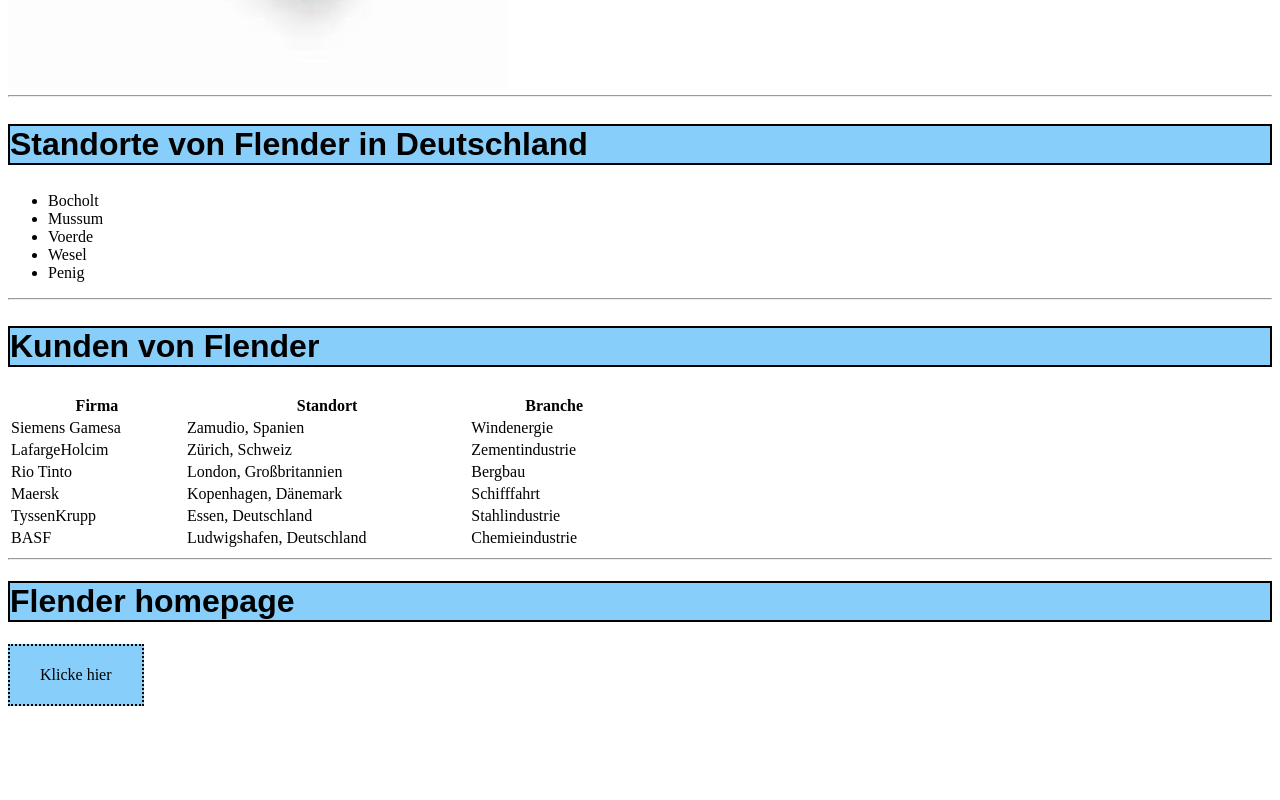
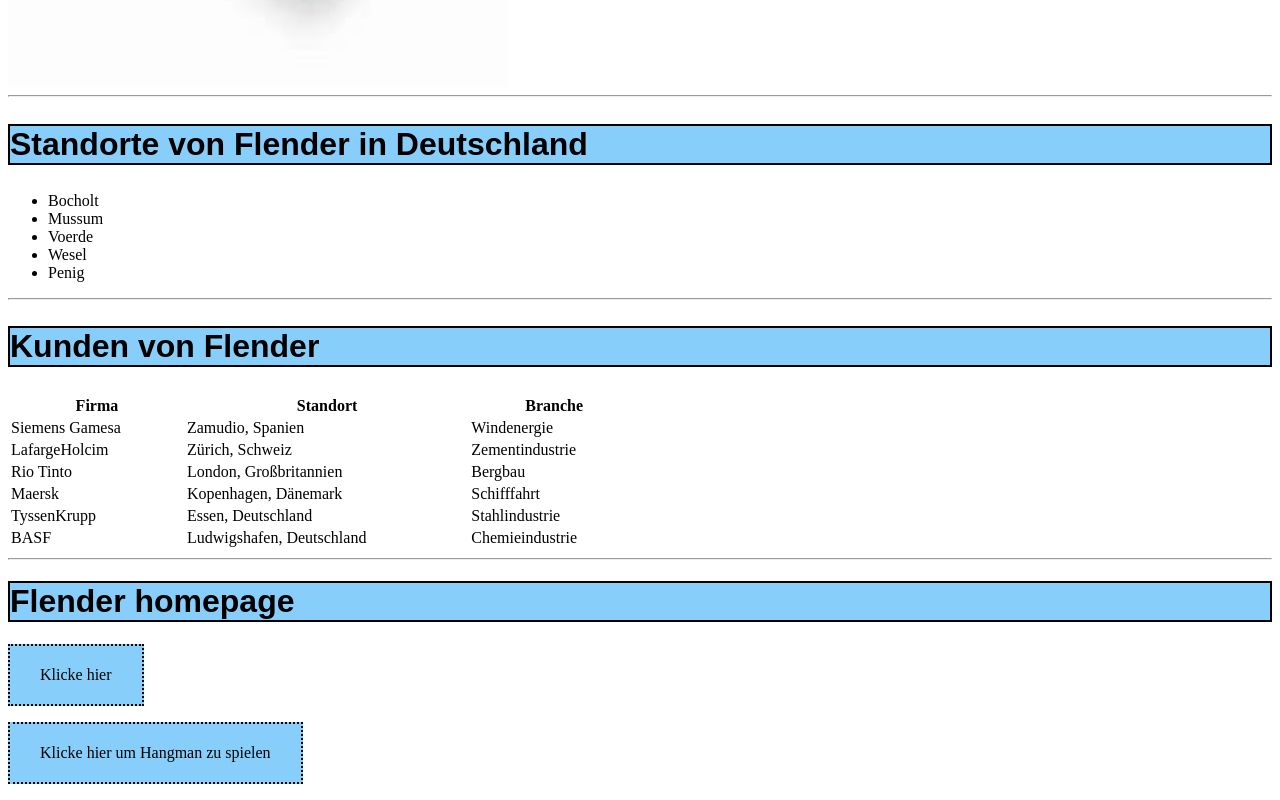
Before and after one commit to Aarondk64/web_basic, a plain HTML site: page index.html in a window 1280 px wide. Shown: the part 817-1617 px from the top of the page. Before the commit the page ends 1539 px from the top, so only its background shows below. Drawn offline with Linux system fonts and the light colour scheme; a script that the page names is missing.

Commit message:
embed hangman

```diff
--- a/index.html
+++ b/index.html
@@ -83,6 +83,11 @@
     <p>
         <a href="https://www.flender.com/de/">Klicke hier</a>
     </p>
+
+    <p>
+        <a href="hangman/Hangman2.html">Klicke hier um Hangman zu spielen</a>
+    </p>
+
 </body>
 
 </html>
```
Also changed, not shown: hangman/Hangman2.html (+8 -5 lines).
